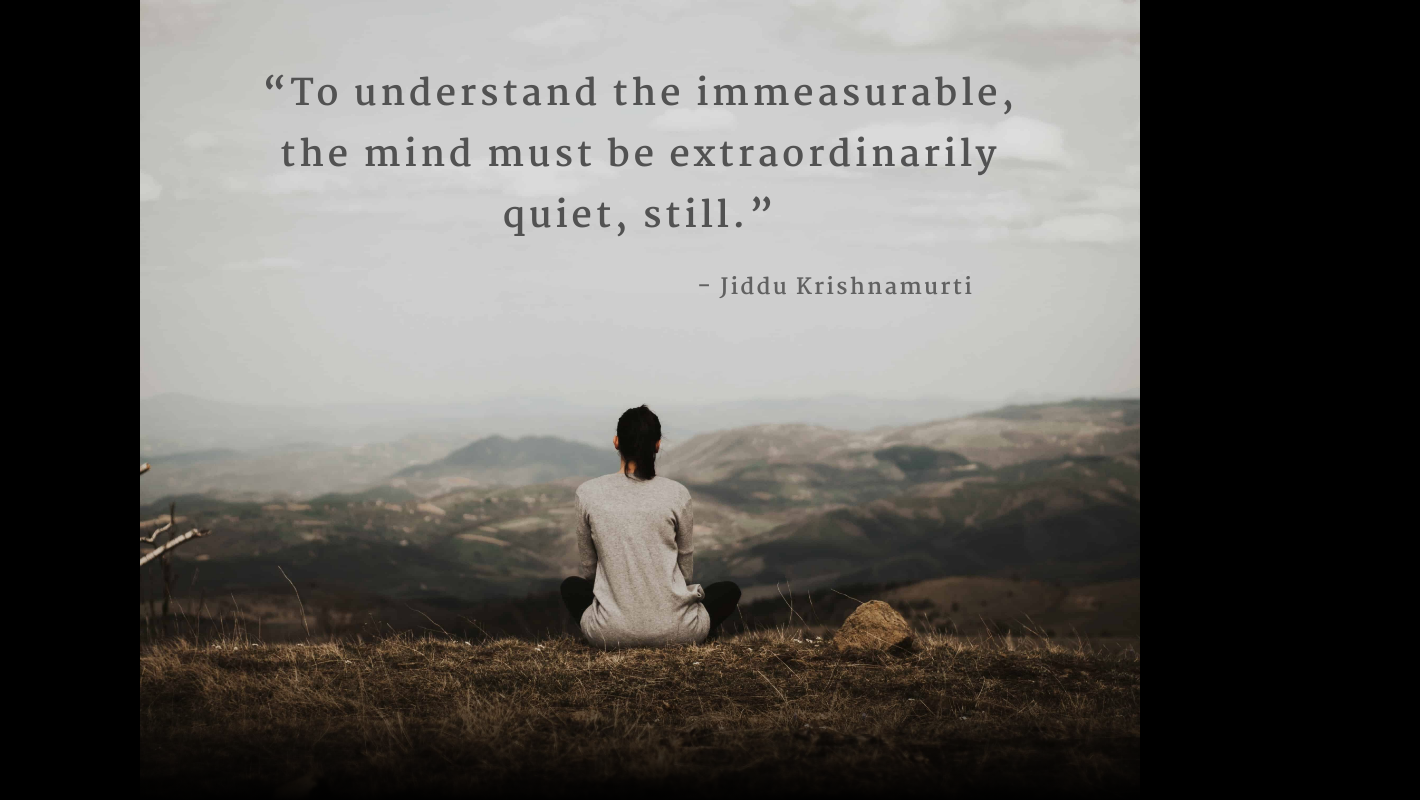
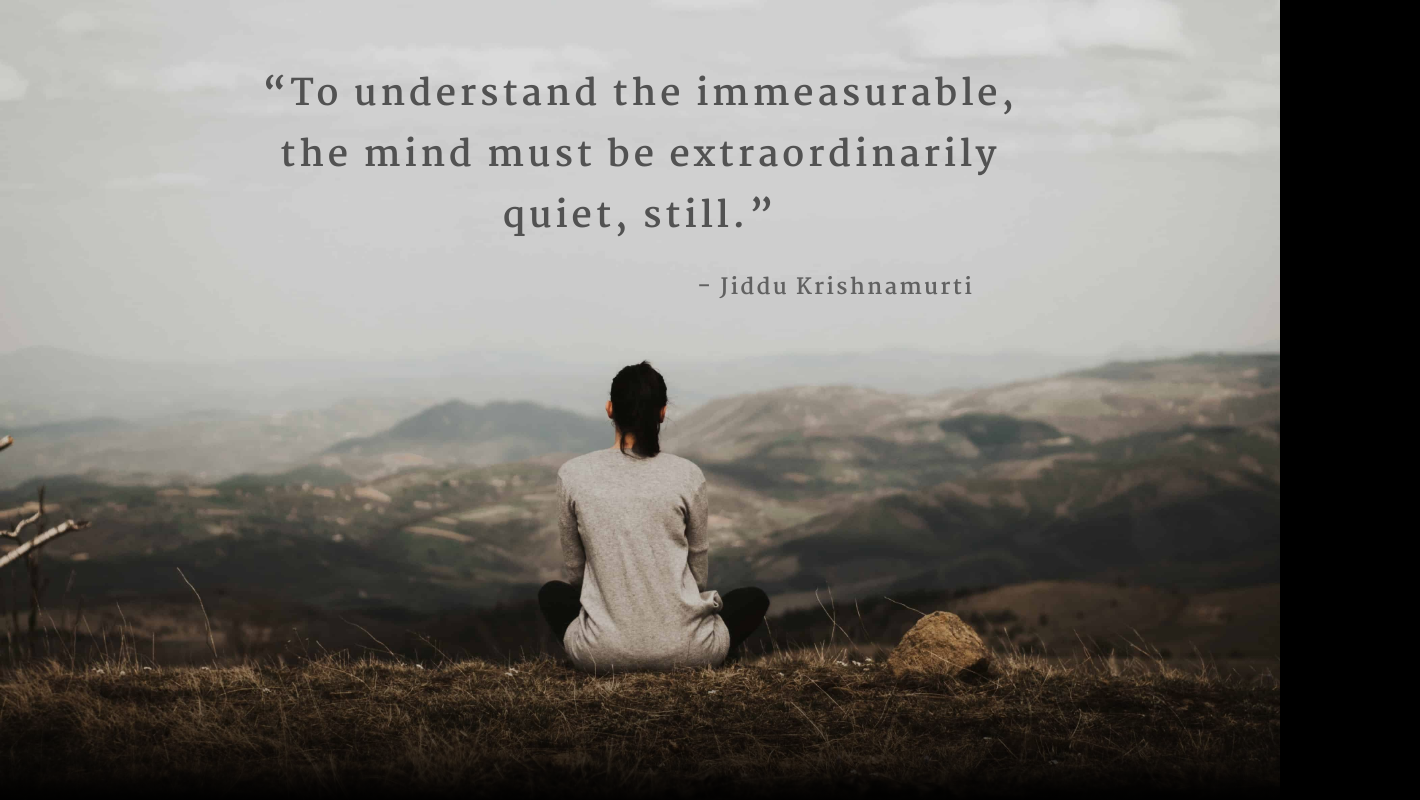
Before and after one commit to DanielAleks/metta, a React (Create React App) app: page / in a window 1280 px wide. Shown: the top 800 px of the page, 1420 px wide, since content can reach past the window. Built offline with nearby package versions, Linux system fonts and the light colour scheme.

Commit message:
'browser-compatability-expanded'

```diff
--- a/src/App.css
+++ b/src/App.css
@@ -11,10 +11,11 @@
 
 ::-webkit-scrollbar {
     width: 0px;
-     /* make scrollbar transparent */
 }
 
+
 html {
+  scrollbar-width: none;
   background: black
 }
 
--- a/src/components/Section1.tsx
+++ b/src/components/Section1.tsx
@@ -25,7 +25,8 @@ export default Section1
 
 const Img = styled.img`
   height: 100vh;
-  width: 100%;
+  width: 100vw;
+  max-width:100%;
   object-fit: cover;
   object-position: 50% 70%;
 `;
@@ -34,6 +35,7 @@ const Gradient = styled.div`
   position: absolute;
   width: 100%;
   height: 154px;
+  left: 0px;
   background: linear-gradient(180deg, rgba(0, 0, 0, 0) 0%, #000000 100%);
   bottom: 0px;
 `;
```
